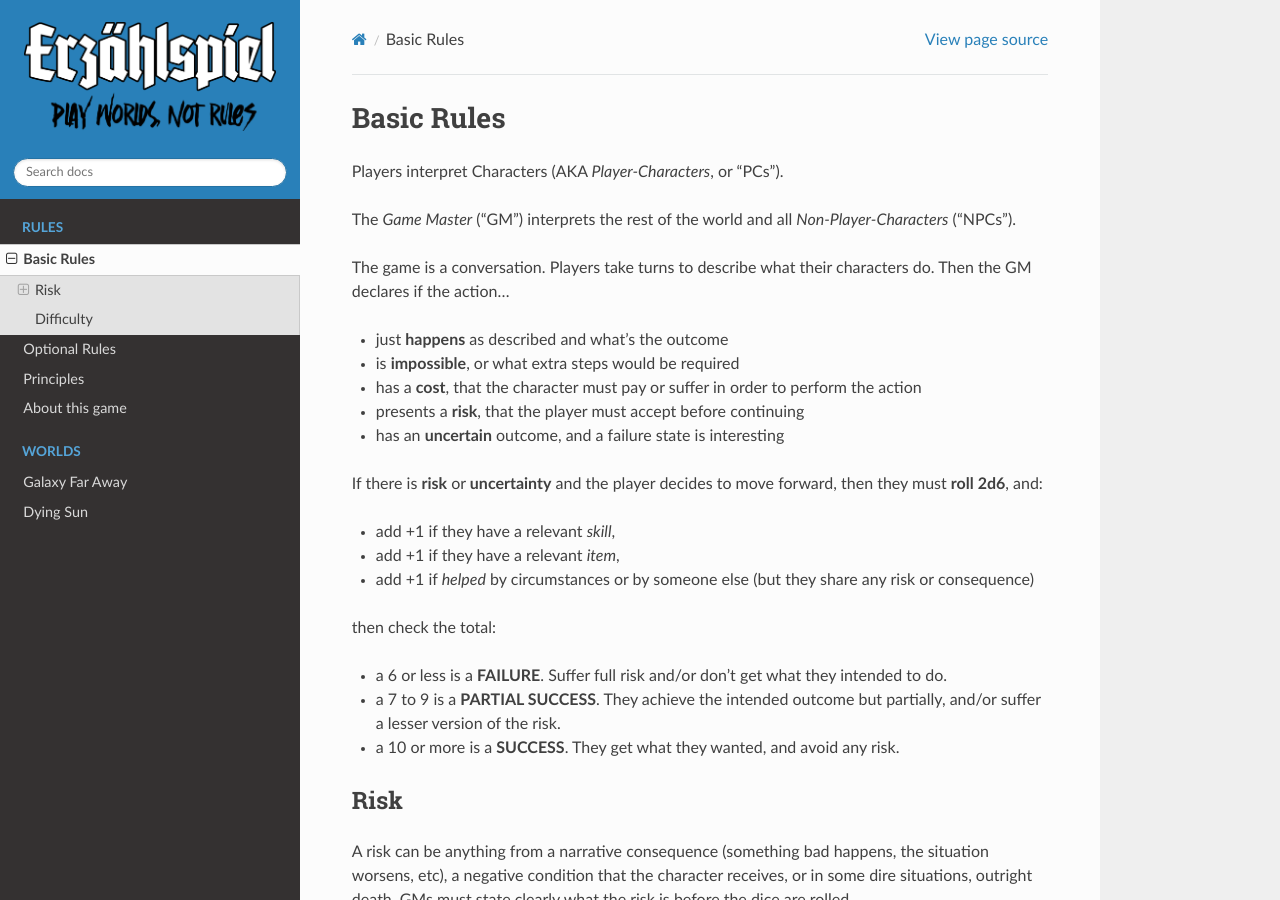
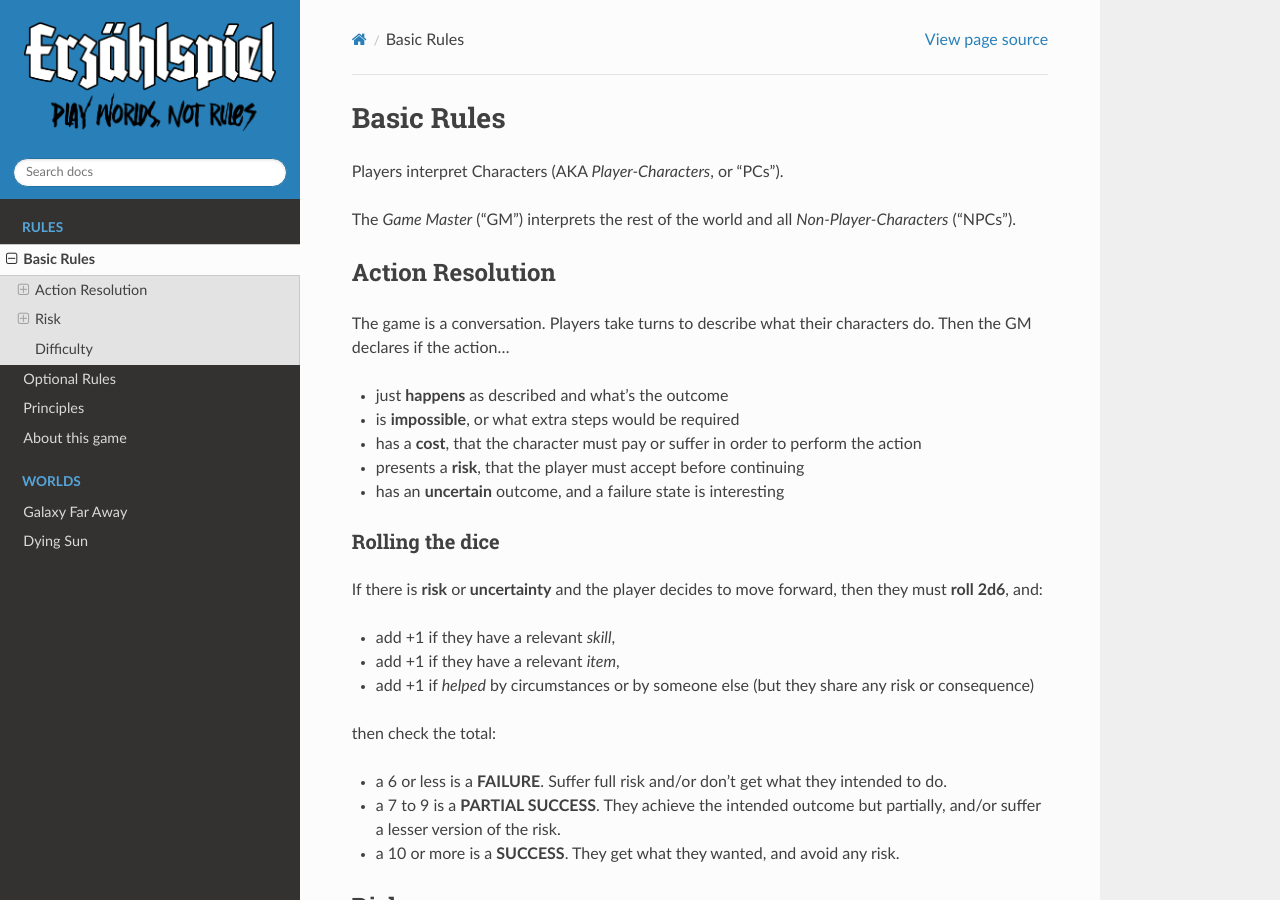
Before and after one commit to TaTooKa/froth, a Sphinx documentation site: the page built from docs/source/pages/basicrules.rst, in a window 1280 px wide and 900 px high. Built offline with Sphinx 7.4.7 and the Read the Docs theme 3.1.0, drawn with Linux system fonts in a browser that asks for light colours.

Commit message:
improve rules

```diff
--- a/docs/source/pages/about.rst
+++ b/docs/source/pages/about.rst
@@ -14,7 +14,7 @@ Other RPGs
 ~~~~~~~~~~
 
 - **24XX** by Jason Tocci
-- **Powered by the Apocalypse RPGs**, and **World of Dungeons**
+- **Powered by the Apocalypse** RPGs, and **World of Dungeons** by John Harper
 - Many **OSR** and **FKR** hacks and one-page systems
 - **Blackmoor**
 - **Traveller**
--- a/docs/source/pages/basicrules.rst
+++ b/docs/source/pages/basicrules.rst
@@ -4,6 +4,9 @@ Basic Rules
 Players interpret Characters (AKA *Player-Characters*, or "PCs").
 
 The *Game Master* ("GM") interprets the rest of the world and all *Non-Player-Characters* ("NPCs").
+
+Action Resolution
+-----------------
 
 The game is a conversation. Players take turns to describe what their characters do. Then the GM declares if the action...
 
@@ -12,6 +15,9 @@ The game is a conversation. Players take turns to describe what their characters
 - has a **cost**, that the character must pay or suffer in order to perform the action
 - presents a **risk**, that the player must accept before continuing
 - has an **uncertain** outcome, and a failure state is interesting
+
+Rolling the dice
+~~~~~~~~~~~~~~~~
 
 If there is **risk** or **uncertainty** and the player decides to move forward, then they must **roll 2d6**, and:
 
```
